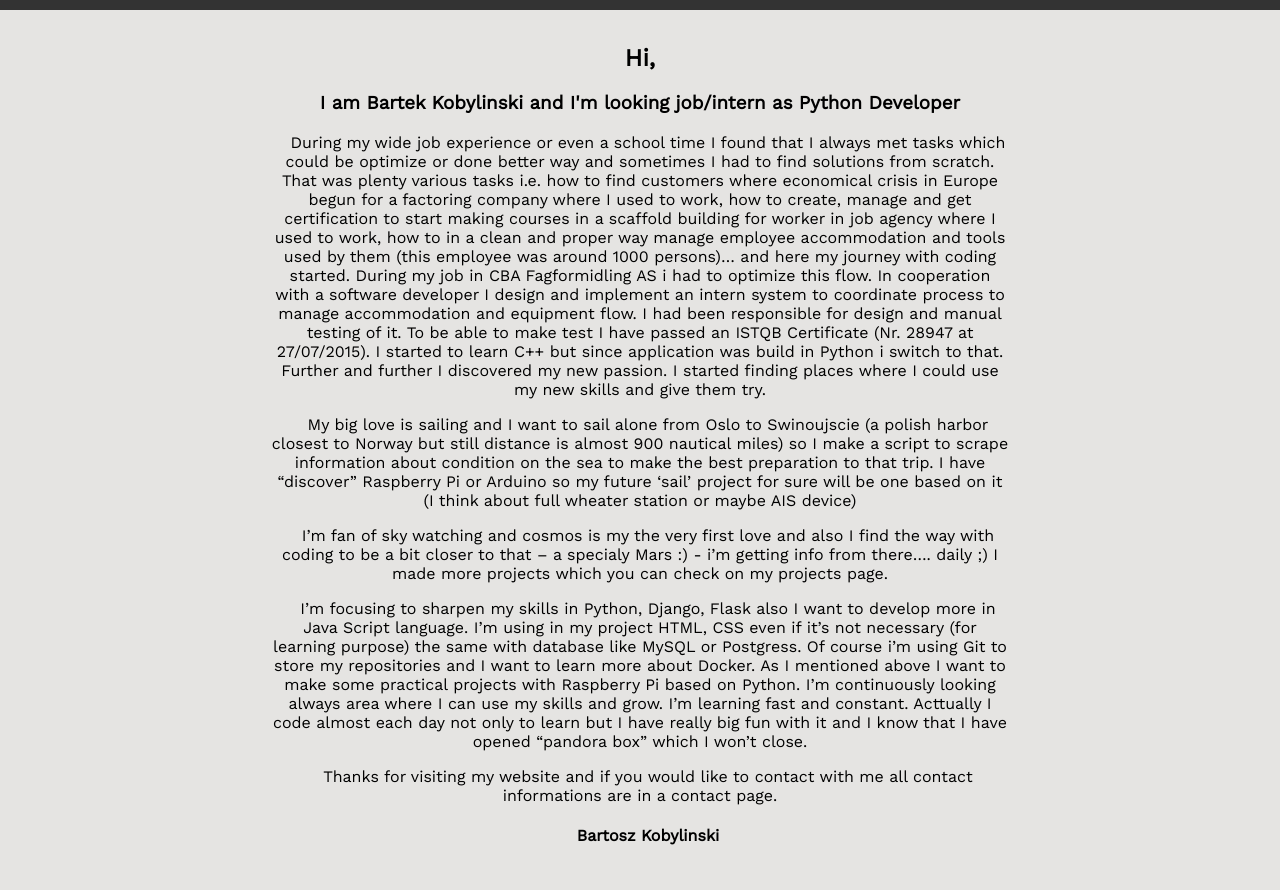
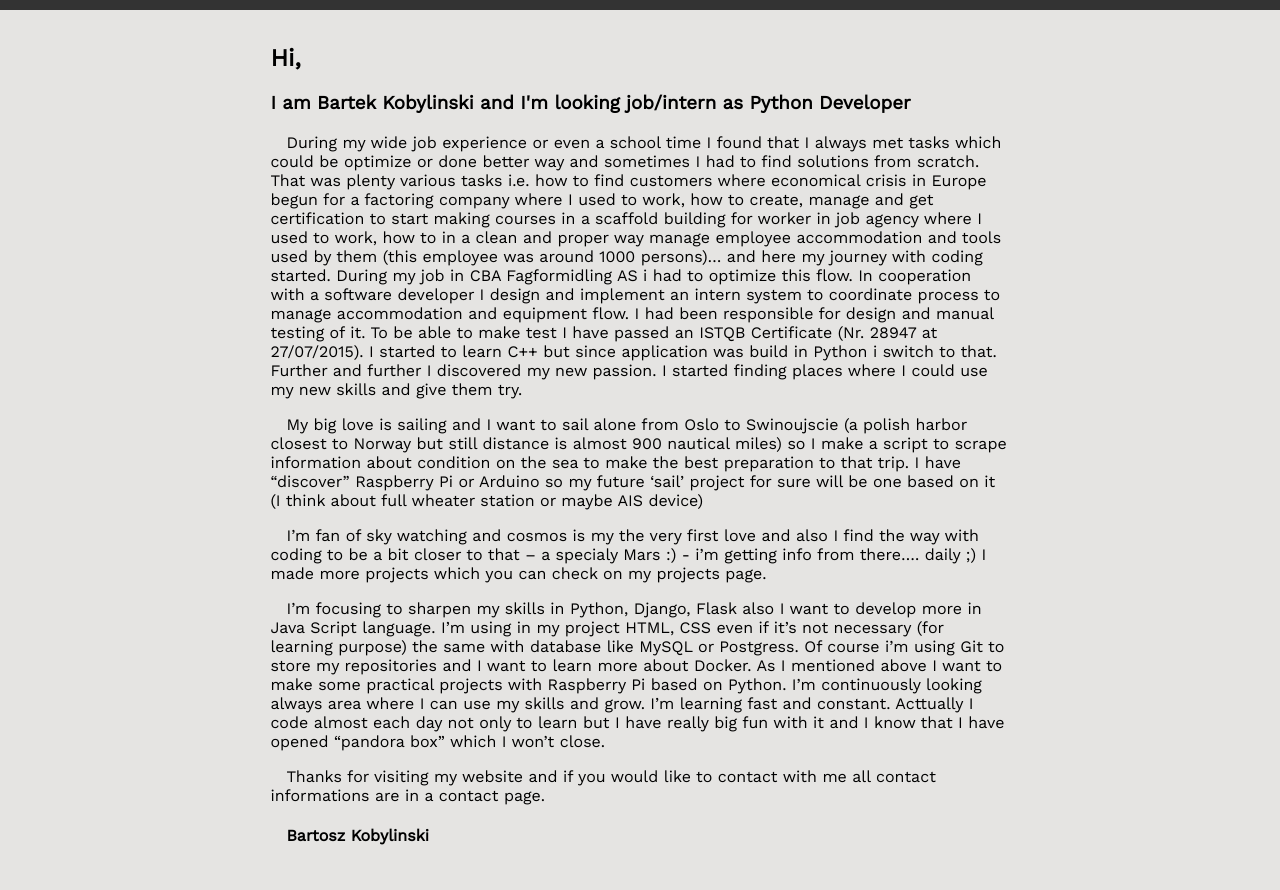
Before and after one commit to bartoszkobylinski/my_website, a Flask app: page /about_me in a window 1280 px wide. Shown: the part 48-938 px from the top of the page. Run offline with Flask 2, Linux system fonts and the light colour scheme; some libraries are stand-ins or nearby versions.

Commit message:
changing justify content on about me page

```diff
--- a/app/static/css/mobile_first.css
+++ b/app/static/css/mobile_first.css
@@ -79,7 +79,7 @@ a:hover{
 }
 .about_me h1,
 .about_me h3{
-    text-align: center;
+    text-align: left;
 }
 .about_me{
     display: inline-block;
@@ -89,6 +89,7 @@ a:hover{
 .about_me p,
 .about_me h4{
     text-indent: 1rem;
+    text-align: left;
 }
 
 /* Index page */
```
